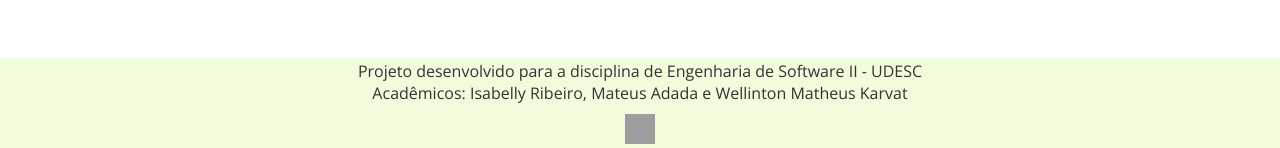
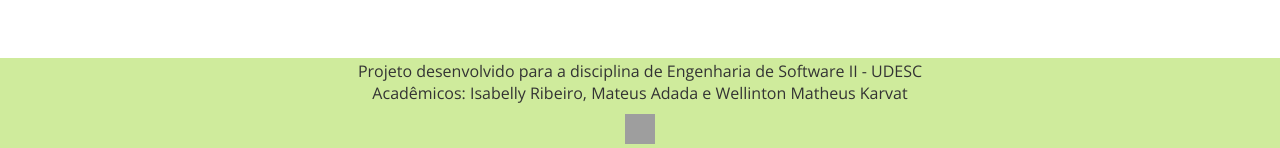
Before and after one commit to mateusadada/sof2-udesc, a React (Vite) app: page / in a window 1280 px wide. Shown: the part 986-1134 px from the top of the page. Built offline with nearby package versions, Linux system fonts and the light colour scheme; grey boxes are pictures that could not be loaded.

Commit message:
Update LearnRecycling.css
Changed color footer

```diff
--- a/src/LearnRecycling.css
+++ b/src/LearnRecycling.css
@@ -41,7 +41,7 @@
     text-align: center;
     margin-top: 40px;
     padding: 2px;
-    background-color: #f1fcdc;
+    background-color: #cfeb9c;
 }
 
 a,
```
